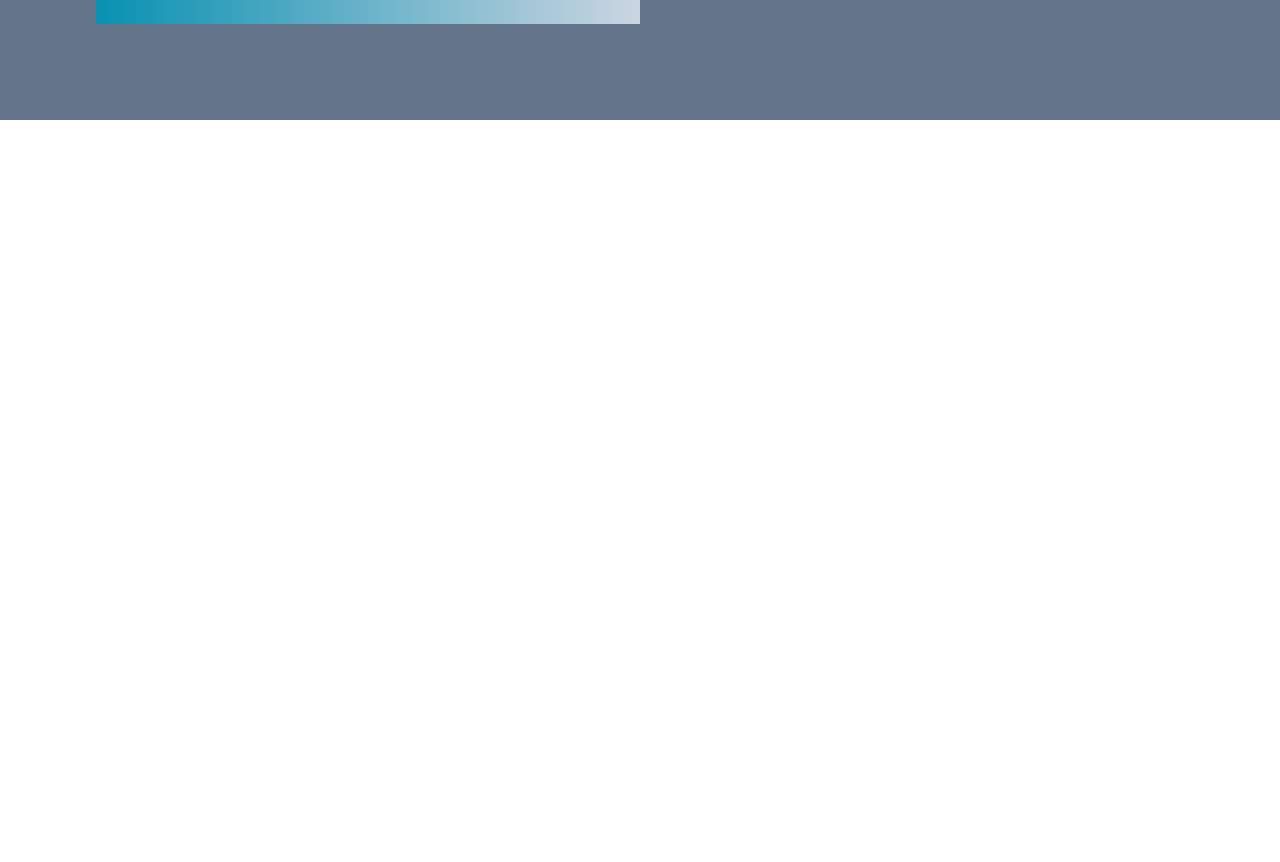
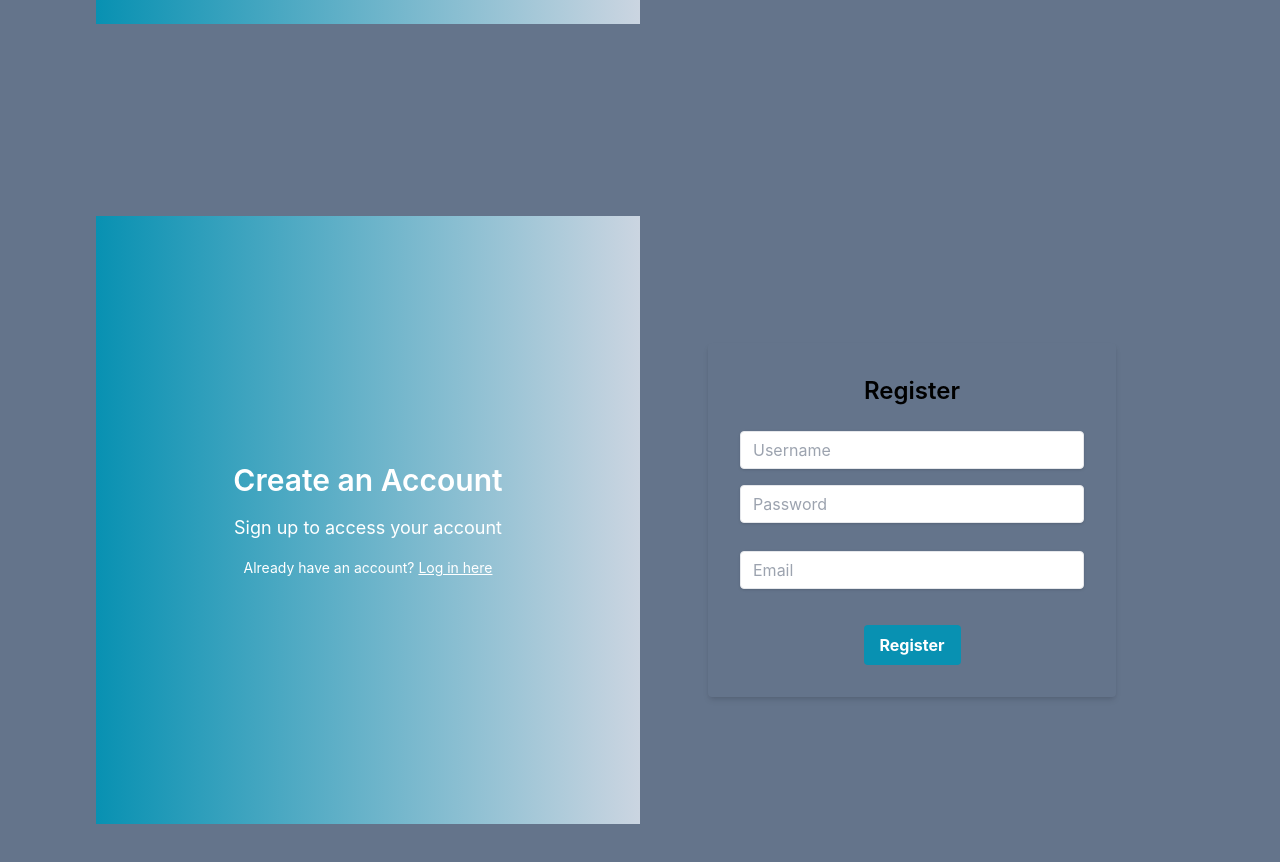
Before and after one commit to hyemiie/markDownEditor, a React (Create React App) app in the folder client/markdown/: page / in a window 1280 px wide. Shown: the part 1560-2422 px from the top of the page. Before the commit the page ends 1680 px from the top, so only its background shows below. Built offline with nearby package versions, Linux system fonts and the light colour scheme.

Commit message:
updated commit

```diff
--- a/client/markdown/src/App.js
+++ b/client/markdown/src/App.js
@@ -1,12 +1,14 @@
 import logo from './logo.svg';
 import Mainpage from './components/Mainpage';
 import Login from './components/Login/Login';
+import Register from './components/Register/Register';
 
 function App() {
   return (
     <div className="App">
      <Mainpage/>
      <Login/>
+     <Register/>
 
     </div>
   );
--- a/client/markdown/src/components/Mainpage.jsx
+++ b/client/markdown/src/components/Mainpage.jsx
@@ -264,9 +264,10 @@ const Mainpage = () => {
   };
 
   return (
-    <div className="flex flex-row-reverse overflow-hidden">
+    <div className="flex overflow-hidden">
       <div className="w-full">
-        <p className="flex bg-black text-gray-50 w-screen h-10 px-7 overflow-hidden">
+        <p className="flex flex-wrap bg-black text-gray-50 w-screen h-10 ">
+        <div className="flex pl-12 w-screen overflow-auto">
           <button
             className="flex pe-10 pt-3 hover:bg-slate-500 w-7"
             onClick={() => {
@@ -387,6 +388,7 @@ const Mainpage = () => {
             <FontAwesomeIcon icon={faPencil} className="justify-center pl-2" />
             {hoveredButton == "Edit" ? <p>Edit File</p> : ""}
           </button>
+          </div>
         </p>
 
         <div className="flex items-center justify-between w-full  flex-wrap bg-slate-500">
--- a/client/markdown/src/components/Register/Register.jsx
+++ b/client/markdown/src/components/Register/Register.jsx
@@ -1,18 +1,82 @@
+import React from "react";
 import axios from "axios";
-import React from "react";
 
 const Register = () => {
+  const handleRegister = async (e) => {
+    e.preventDefault();
+    const username = document.getElementById("username").value;
+    const password = document.getElementById("password").value;
+    const email = document.getElementById("email").value;
+
+    const data = { username, password, email };
+
+    try {
+      const response = await axios.post("http://localhost:5000/register", data);
+      console.log("response", response);
+      // Handle successful registration, such as redirecting to another page
+    } catch (error) {
+      console.log(error);
+      // Handle error, such as displaying an error message to the user
+    }
+  };
 
   return (
-    <div>
-
-      <form action="http://localhost:5000/register" method="post">
-          <h1>Input here</h1>
-          <input type="text" name="username" id="username" placeholder="Username"/>
-          <input type="password" name="password" id="password"  placeholder="password"/>
-          <input type="email" name="email" id="email" placeholder="email" />
-          <button type="submit">Send</button>
+    <div className="h-screen flex p-24 bg-slate-500">
+      <div className="w-1/2 bg-gradient-to-r from-cyan-600 to-slate-300 flex justify-center items-center p-10">
+        <div className="text-white text-center">
+          <h1 className="text-3xl font-semibold mb-4">Create an Account</h1>
+          <p className="text-lg mb-4">Sign up to access your account</p>
+          <p className="text-sm">
+            Already have an account?{" "}
+            <a href="/login" className="underline">
+              Log in here
+            </a>
+          </p>
+        </div>
+      </div>
+      <div className="w-1/2 flex justify-center items-center">
+        <form
+          className="w-3/4 bg-slate-500 shadow-md rounded px-8 py-8"
+          onSubmit={handleRegister}
+        >
+          <h1 className="text-2xl font-semibold text-center mb-6">Register</h1>
+          <div className="mb-4">
+            <input
+              className="shadow appearance-none border rounded w-full py-2 px-3 text-gray-700 leading-tight focus:outline-none focus:shadow-outline"
+              id="username"
+              type="text"
+              placeholder="Username"
+              required
+            />
+          </div>
+          <div className="mb-4">
+            <input
+              className="shadow appearance-none border rounded w-full py-2 px-3 text-gray-700 mb-3 leading-tight focus:outline-none focus:shadow-outline"
+              id="password"
+              type="password"
+              placeholder="Password"
+              required
+            />
+          </div>
+          <div className="mb-6">
+            <input
+              className="shadow appearance-none border rounded w-full py-2 px-3 text-gray-700 mb-3 leading-tight focus:outline-none focus:shadow-outline"
+              id="email"
+              type="email"
+              placeholder="Email"
+              required
+            />
+          </div>
+          <div className="flex items-center justify-center">
+            <button
+              className="bg-cyan-600 hover:bg-cyan-700 text-white font-bold py-2 px-4 rounded focus:outline-none focus:shadow-outline"
+              type="submit"
+            >
+              Register
+            </button>
+          </div>
         </form>
+      </div>
     </div>
   );
 };
```
